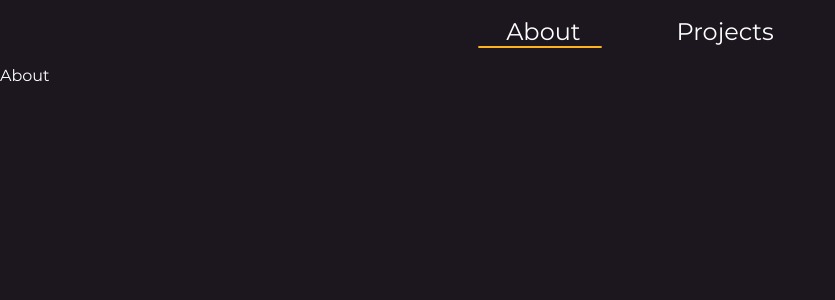
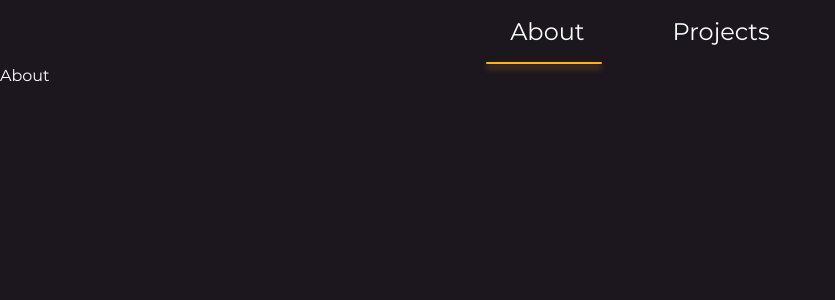
Before and after one commit to timostermann/portfolio, a SvelteKit app: page / in a window 1280 px wide. Shown: the top 300 px of the page, without its empty margins (0-835 px from the left). Built offline with nearby package versions, Linux system fonts and the light colour scheme.

Commit message:
style: add tab styling

```diff
--- a/src/app.css
+++ b/src/app.css
@@ -14,6 +14,10 @@ body {
 
 * {
 	box-sizing: border-box;
+}
+
+.tab-shadow {
+	box-shadow: 0px 4px 6px 0px #feb21e80;
 }
 
 /* Fonts */
--- a/src/components/tabs.svelte
+++ b/src/components/tabs.svelte
@@ -1,16 +1,13 @@
 <script lang="ts">
 	import type { NavItem } from "../types";
+	import { onMount } from "svelte";
 	import cn from "classnames";
-	import { onMount } from "svelte";
 
 	export let tabItems: NavItem[];
 
 	let activeTabIndex = 0;
 	let tabElements: HTMLDivElement[] = Array(tabItems.length).fill(null);
 	let tabIndicator: HTMLDivElement;
-
-	const getActiveElement = () =>
-		tabElements.find((_, index) => index === activeTabIndex) ?? tabElements[0];
 
 	const setTabIndicatorPosition = () => {
 		if (!tabIndicator) return;
@@ -27,7 +24,7 @@
 <div class="relative flex gap-4 xs:gap-10">
 	{#each tabItems as tab, index}
 		<div
-			class={cn("px-7", { "active class": index === activeTabIndex })}
+			class={cn("px-6", { "active class": index === activeTabIndex })}
 			bind:this={tabElements[index]}
 		>
 			<a
@@ -41,7 +38,7 @@
 		</div>
 	{/each}
 	<div
-		class="absolute bottom-0 left-0 h-[2px] w-[100px] origin-left rounded-sm bg-amber-500 transition-transform duration-500 ease-in-out"
+		class="tab-shadow absolute -bottom-4 left-0 h-[2px] w-[100px] origin-left rounded-sm bg-amber-500 transition-transform duration-500 ease-in-out"
 		bind:this={tabIndicator}
 	/>
 </div>
```
